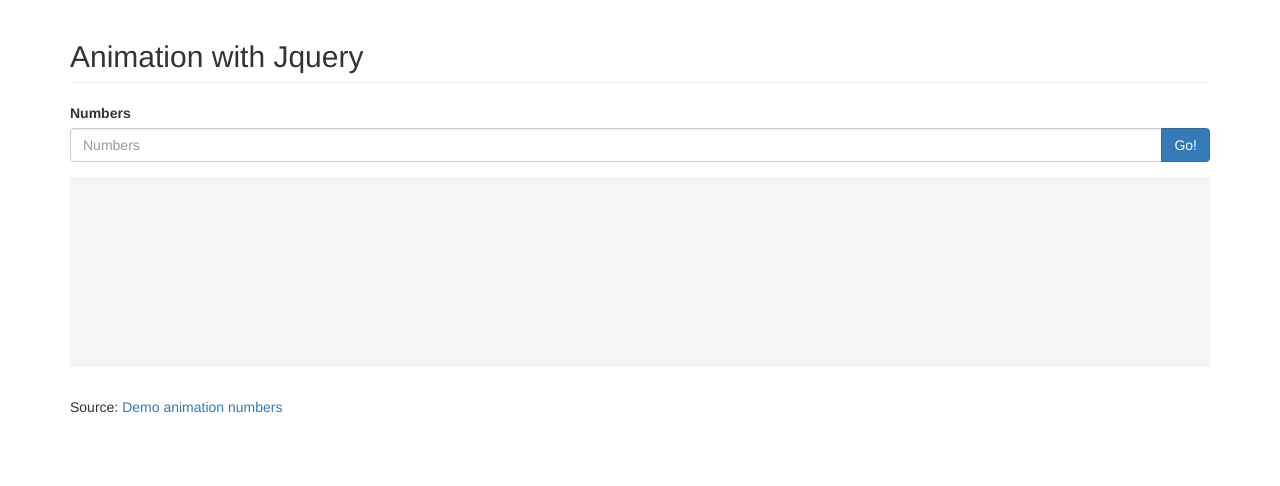
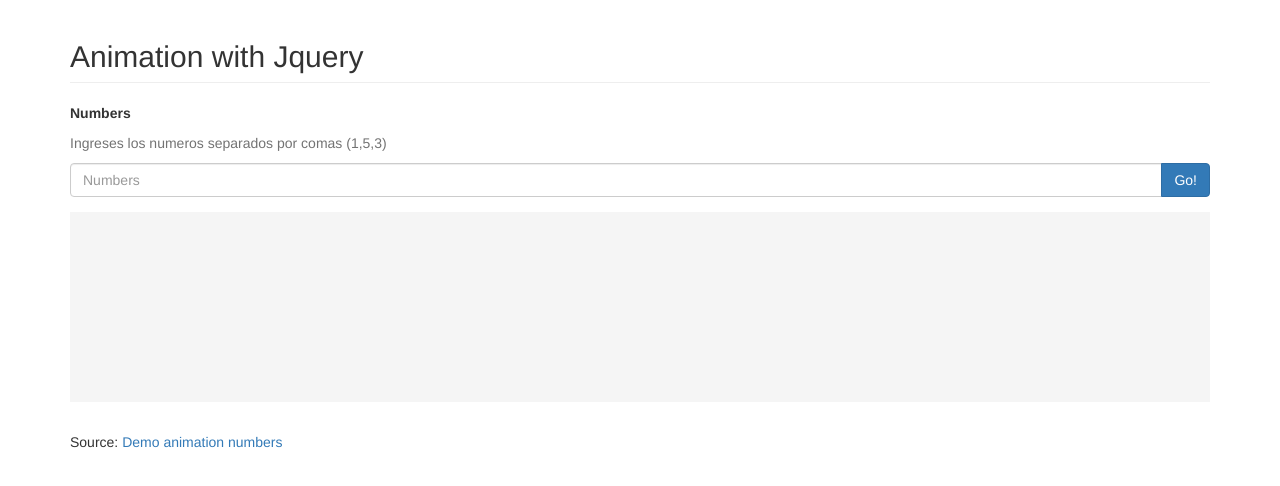
Before and after one commit to vanessapr/demo_animation_numbers, a plain HTML site: page index.html in a window 1280 px wide. Drawn offline with nearby package versions, Linux system fonts and the light colour scheme.

Commit message:
added coment of help

```diff
--- a/index.html
+++ b/index.html
@@ -27,6 +27,7 @@
       <form id="formInput">
         <div class="form-group">
           <label for="txtNumbers">Numbers</label>
+          <span id="helpBlock" class="help-block">Ingreses los numeros separados por comas (1,5,3)</span>
           <div class="input-group">
               <input type="text" class="form-control" id="txtNumbers" name="numbers" placeholder="Numbers">
               <span class="input-group-btn">
```
